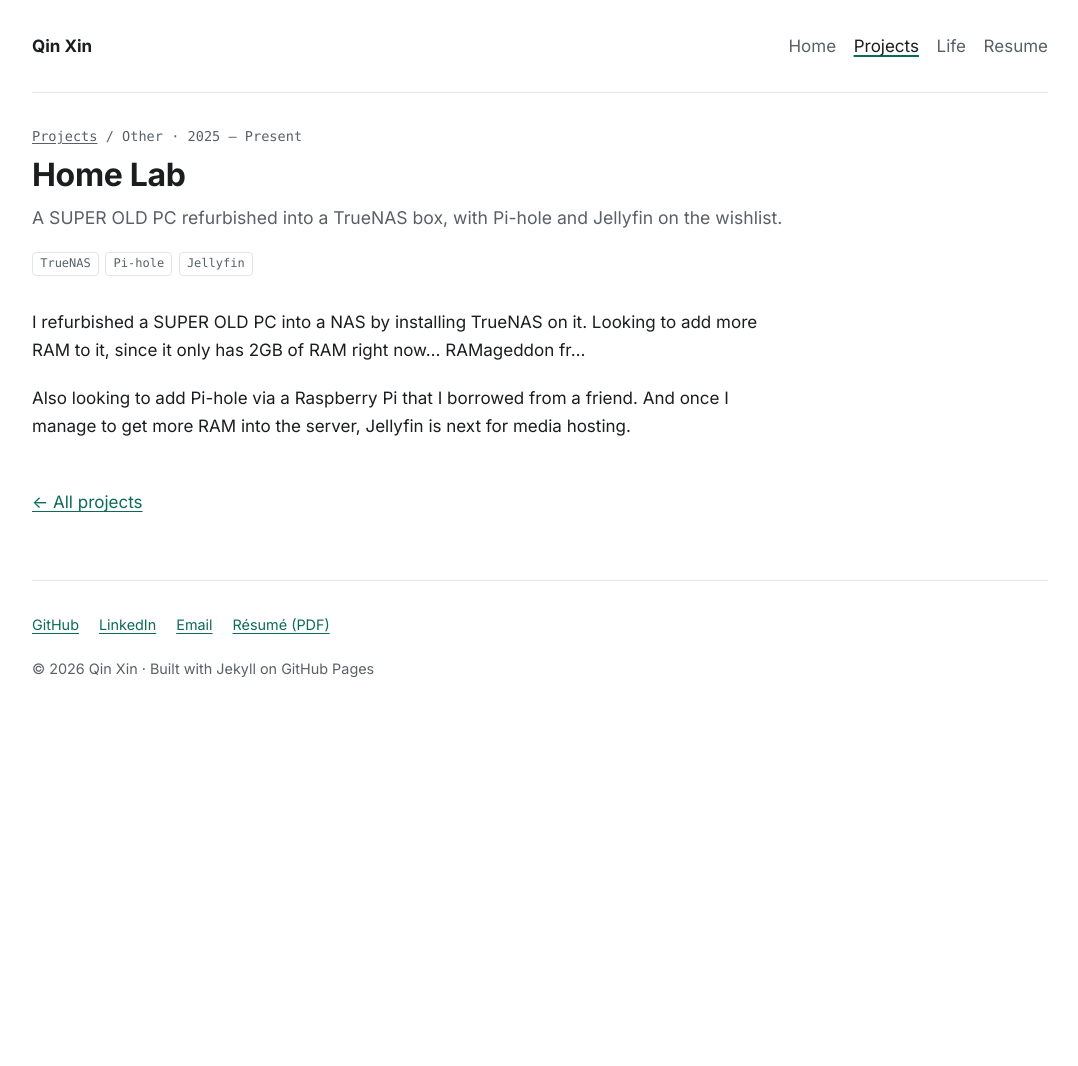
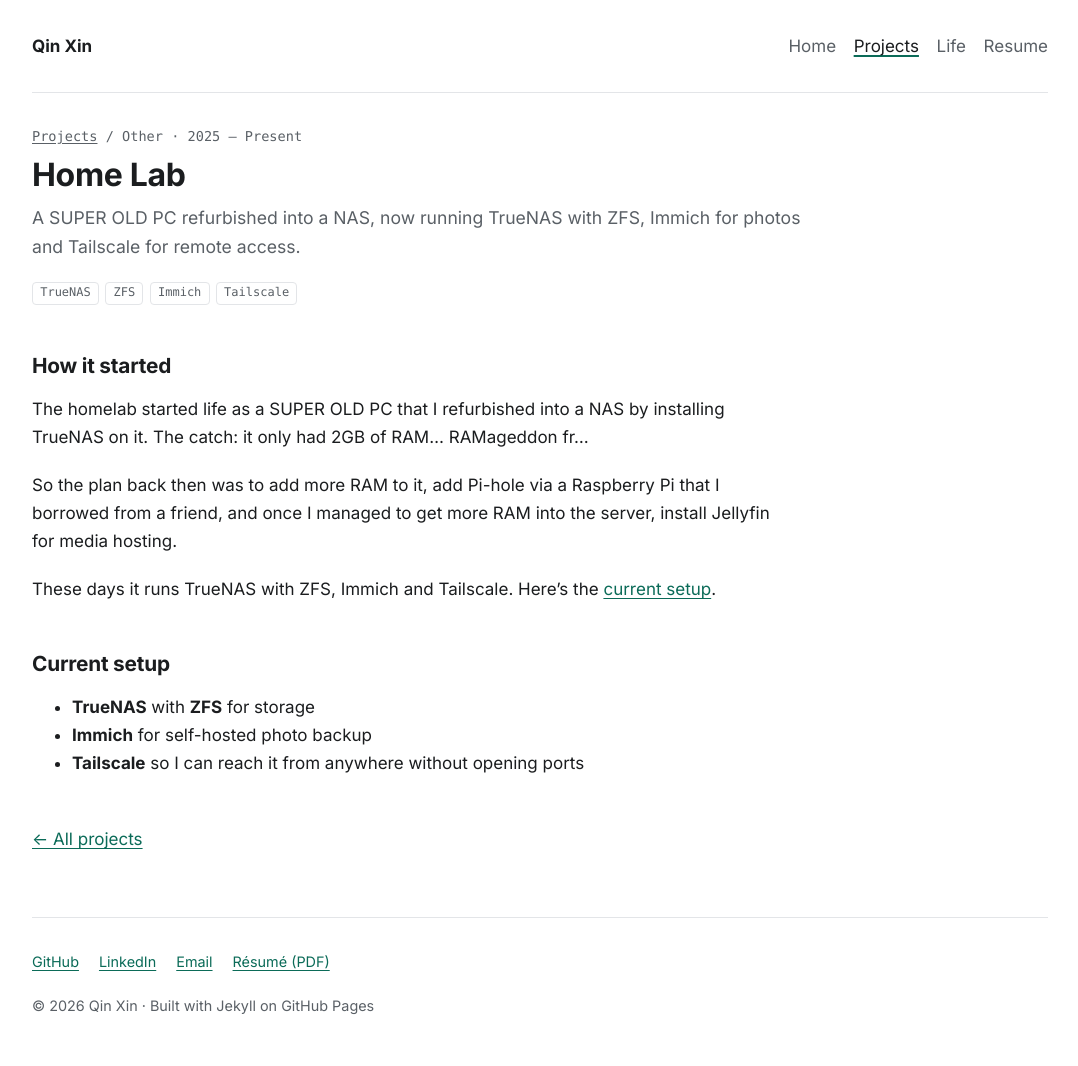
Before and after one commit to kingster121/kingster121.github.io, a Jekyll site: the page built from _projects/home-lab.md, in a window 1280 px wide. Shown: the whole page, without its empty margins (100-1178 px from the left). Built offline with Jekyll 4.4.1, drawn with Linux system fonts in a browser that asks for light colours; before the commit the page ends 900 px from its top, so only the background shows below that.

Commit message:
Home Lab: restore earlier write-up and current setup, merged with new text
Co-Authored-By: Claude Opus 5.5 <noreply@anthropic.com>

```diff
--- a/_projects/home-lab.md
+++ b/_projects/home-lab.md
@@ -1,14 +1,28 @@
 ---
 title: Home Lab
-description: "A SUPER OLD PC refurbished into a TrueNAS box, with Pi-hole and Jellyfin on the wishlist."
+description: "A SUPER OLD PC refurbished into a NAS, now running TrueNAS with ZFS, Immich for photos and Tailscale for remote access."
 period: "2025 – Present"
 sort_date: 2025-01-01 # TODO: set the real start month if you want finer ordering
 ongoing: true
 category: Other
 featured: true
-tags: [TrueNAS, Pi-hole, Jellyfin]
+tags: [TrueNAS, ZFS, Immich, Tailscale]
 ---
 
-I refurbished a SUPER OLD PC into a NAS by installing TrueNAS on it. Looking to add more RAM to it, since it only has 2GB of RAM right now… RAMageddon fr…
+## How it started
 
-Also looking to add Pi-hole via a Raspberry Pi that I borrowed from a friend. And once I manage to get more RAM into the server, Jellyfin is next for media hosting.
+The homelab started life as a SUPER OLD PC that I refurbished into a NAS by installing TrueNAS on it. The catch: it only had 2GB of RAM… RAMageddon fr…
+
+So the plan back then was to add more RAM to it, add Pi-hole via a Raspberry Pi that I borrowed from a friend, and once I managed to get more RAM into the server, install Jellyfin for media hosting.
+
+<!-- TODO: how that turned out — did the RAM upgrade, Pi-hole and Jellyfin happen? -->
+
+These days it runs TrueNAS with ZFS, Immich and Tailscale. Here's the [current setup](#current-setup).
+
+## Current setup
+
+- **TrueNAS** with **ZFS** for storage
+- **Immich** for self-hosted photo backup
+- **Tailscale** so I can reach it from anywhere without opening ports
+
+<!-- TODO: hardware specs, pool layout (mirror? RAIDZ?), and anything you learnt setting it up. -->
```
